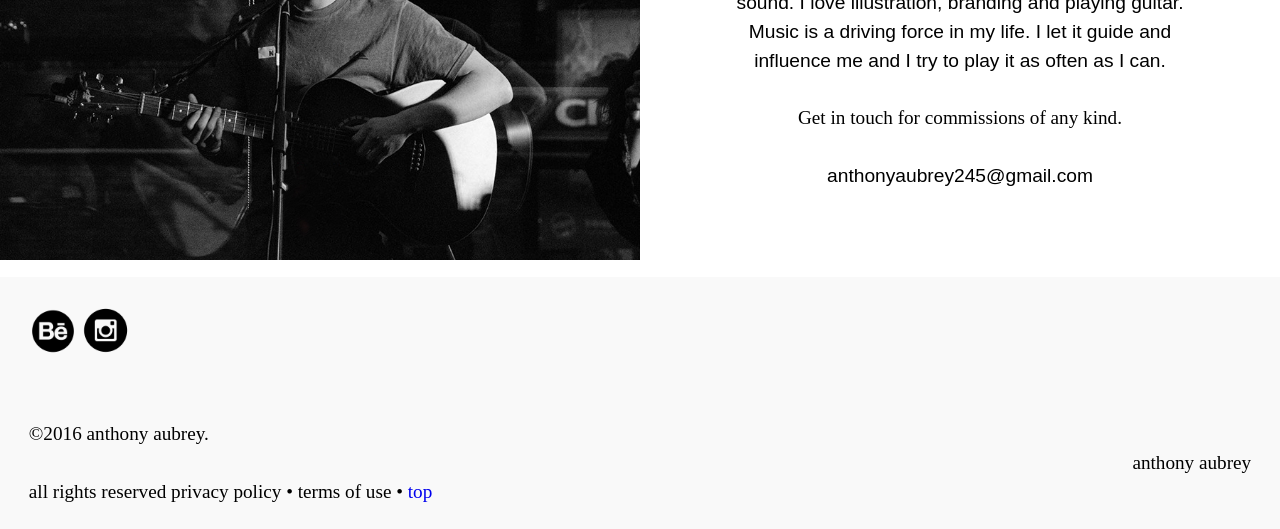
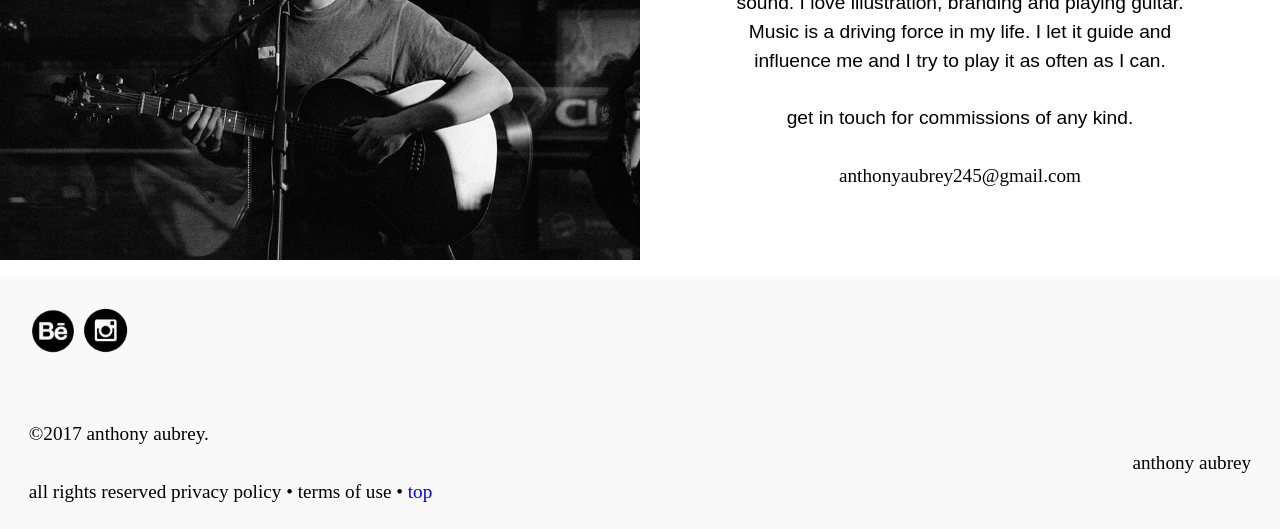
Before and after one commit to anthonyaubrey/portfolio, a Jekyll site: the page built from contact.html, in a window 1280 px wide. Shown: the part 270-799 px from the top of the page. Built offline with Jekyll 4.4.1, drawn with Linux system fonts in a browser that asks for light colours.

Commit message:
Updated 2017

```diff
--- a/_layouts/default.html
+++ b/_layouts/default.html
@@ -44,7 +44,7 @@
   </ul>
   <div class="grid grid-middle">
     <div class="unit unit-xs-1 unit-s-1 unit-m-1-2 unit-l-1-2">
-      <p class="island push-0">©2016 anthony aubrey.</p>
+      <p class="island push-0">©2017 anthony aubrey.</p>
       <p class="padding-left">all rights reserved privacy policy • terms of use • <a class="nodec"href="#top">top</a></p>
     </div>
     <div class="unit unit-xs-1 unit-s-1 unit-m-1-2 unit-l-1-2">
--- a/contact.html
+++ b/contact.html
@@ -12,8 +12,8 @@ layout: default
     <div class="unit unit-xs-1 unit-s-1 unit-m-1-2 unit-l-1-2 wrapper text-center island-2">
       <h2 class="exa">get in touch</h2>
       <p class="open-sans">Hey, I'm Anthony. I have a passion for the arts and for sound. I love illustration, branding and playing guitar. Music is a driving force in my life. I let it guide and influence me and I try to play it as often as I can. </p>
-      <p>Get in touch for commissions of any kind.</p>
-      <a><p class="open-sans">anthonyaubrey245@gmail.com</p></a>
+      <p class="open-sans">get in touch for commissions of any kind.</p>
+      <a><p>anthonyaubrey245@gmail.com</p></a>
     </div>
   </div>
 </main>
```
